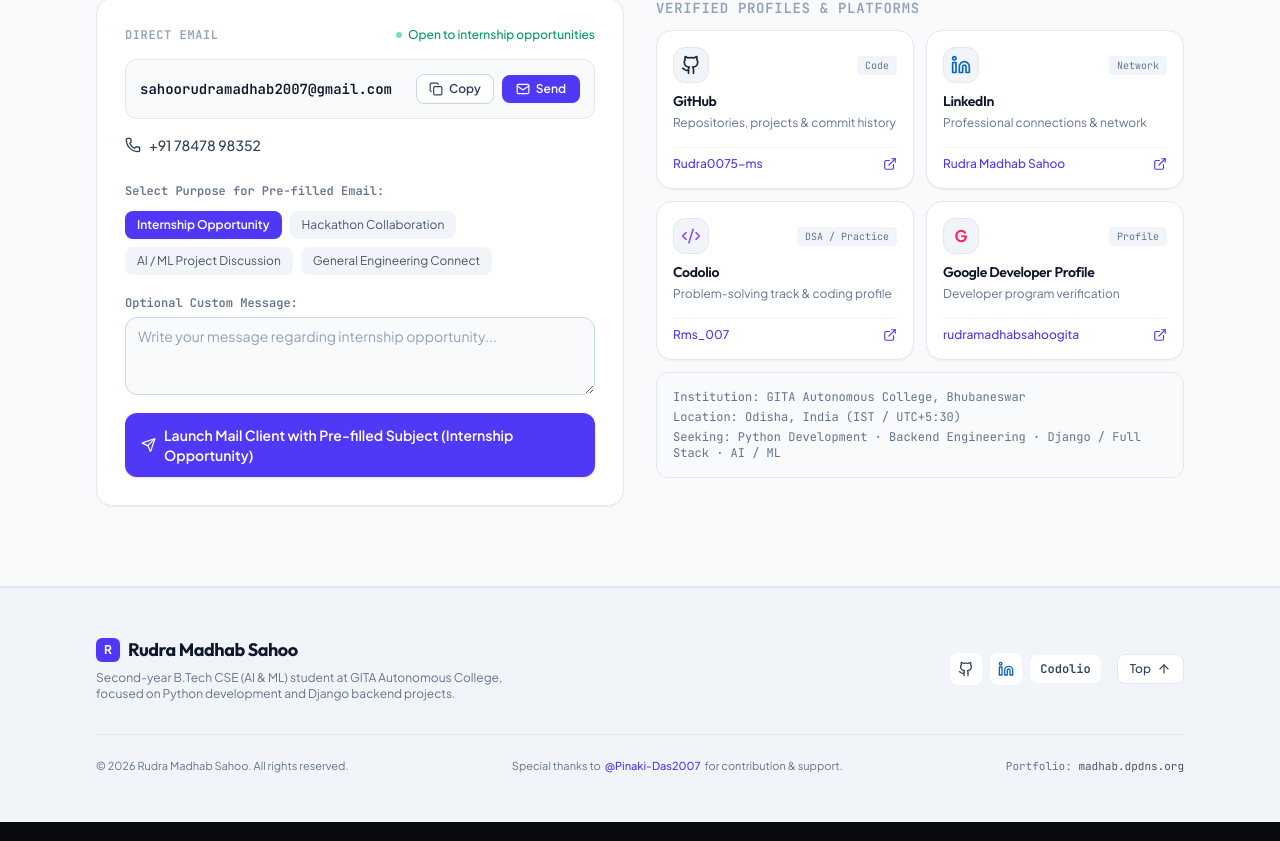
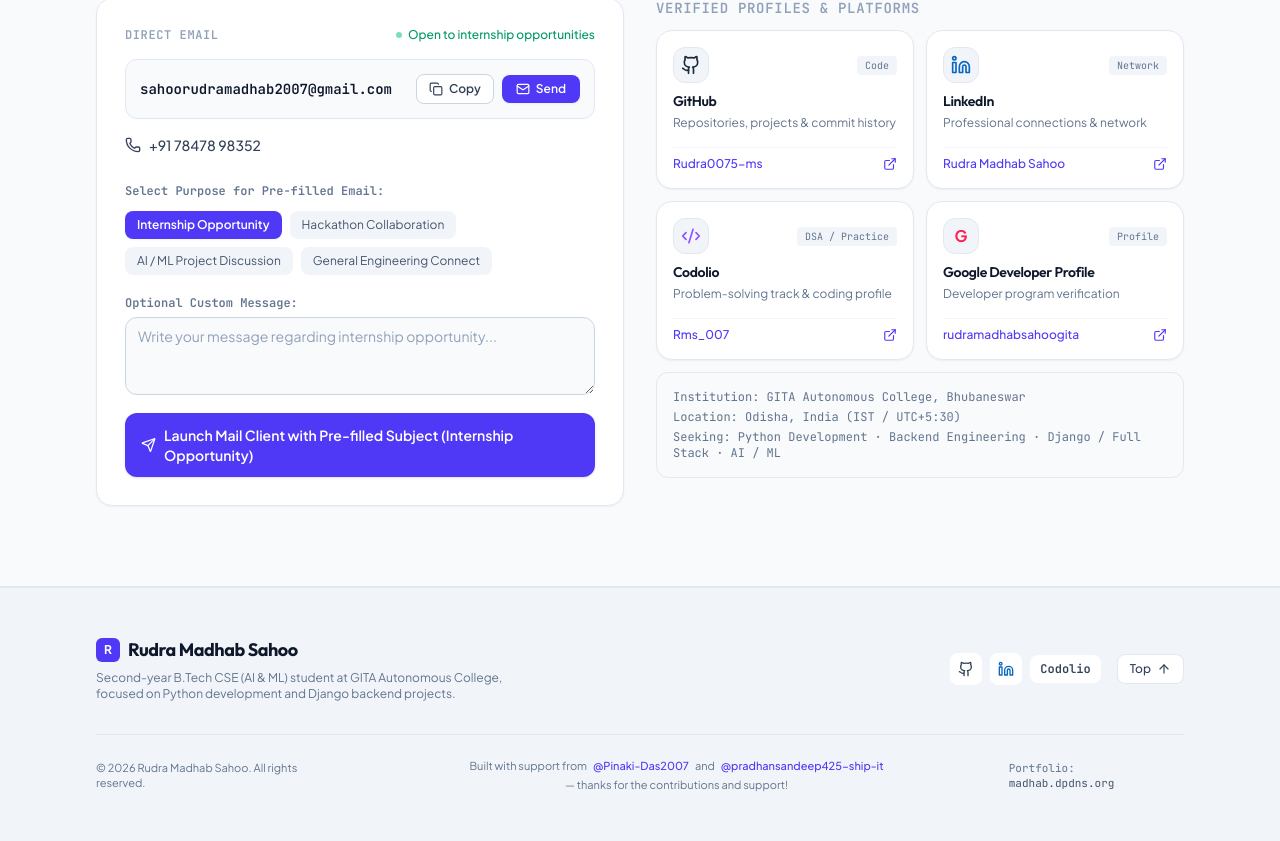
Before and after one commit to Rudra0075-ms/portfolio, a React (Vite) app in the folder rudra-madhab-sahoo---portfolio/: page / in a window 1280 px wide. Shown: the part 9219-10060 px from the top of the page. Built offline with nearby package versions, Linux system fonts and the light colour scheme.

Commit message:
Update footer contributor acknowledgements

```diff
--- a/rudra-madhab-sahoo---portfolio/src/components/Footer.tsx
+++ b/rudra-madhab-sahoo---portfolio/src/components/Footer.tsx
@@ -74,9 +74,9 @@ export const Footer: React.FC = () => {
             © {new Date().getFullYear()} Rudra Madhab Sahoo. All rights reserved.
           </div>
 
-          {/* Genuine repository credit preserved from Thanks.md */}
-          <div className="flex items-center gap-1">
-            <span>Special thanks to</span>
+          {/* Contributor credits */}
+          <div className="flex flex-wrap items-center justify-center gap-x-1.5 gap-y-1 text-center">
+            <span>Built with support from</span>
             <a
               href="https://github.com/Pinaki-Das2007"
               target="_blank"
@@ -85,7 +85,16 @@ export const Footer: React.FC = () => {
             >
               @Pinaki-Das2007
             </a>
-            <span>for contribution & support.</span>
+            <span>and</span>
+            <a
+              href="https://github.com/pradhansandeep425-ship-it"
+              target="_blank"
+              rel="noopener noreferrer"
+              className="text-indigo-600 dark:text-indigo-400 hover:underline font-medium"
+            >
+              @pradhansandeep425-ship-it
+            </a>
+            <span>— thanks for the contributions and support!</span>
           </div>
 
           <div className="font-mono">
```
